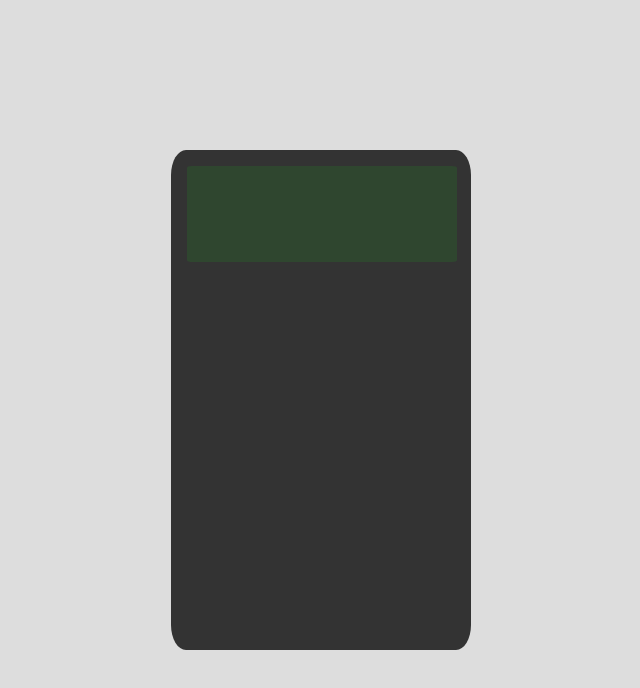
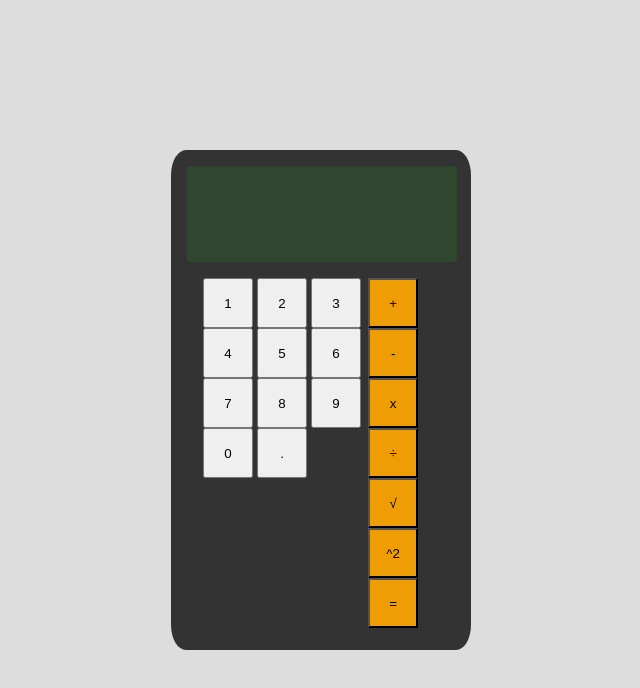
Before and after one commit to JFlowe6/Calculator, a plain HTML site: page index.html in a window 1280 px wide. Shown: the whole page, without its empty margins (319-959 px from the left). Drawn offline with Linux system fonts and the light colour scheme.

Commit message:
added buttons no functionality

```diff
--- a/index.html
+++ b/index.html
@@ -11,7 +11,30 @@
     <div id="calculator">
         <div id="display">
         </div>
-        <div id="buttons"></div>
+        <div id="buttons">
+        <div id="number-buttons">
+            <button id="one">1</button>
+            <button id="two">2</button>
+            <button id="three">3</button>
+            <button id="four">4</button>
+            <button id="five">5</button>
+            <button id="six">6</button>
+            <button id="seven">7</button>
+            <button id="eight">8</button>
+            <button id="nine">9</button>
+            <button id="zero">0</button>
+            <button id="dot">.</button>
+        </div>
+        <div id="operation-buttons">
+            <button id="plus">+</button>
+            <button id="minus">-</button>
+            <button id="times">x</button>
+            <button id="divide">÷</button>
+            <button id="root">√</button>
+            <button id="square">^2</button>
+            <button id="equals">=</button>
+        </div>
+        </div>
     </div>
 </body>
 </html>
--- a/styles.css
+++ b/styles.css
@@ -28,3 +28,28 @@ body{
     padding:3rem;
     border-radius: 2%;
 }
+#buttons{
+    width: 100%;
+    display: flex;
+    padding: 1rem;
+}
+#number-buttons{
+    width: 70%;
+}
+#number-buttons button{
+    width: 50px;
+    height: 50px;
+    padding: 1rem;
+}
+
+#operation-buttons{
+    width: 30%;
+}
+
+#operation-buttons button{
+    width: 50px;
+    height: 50px;
+    padding: 1rem;
+    background-color: rgb(239, 157, 5);
+
+}
```
